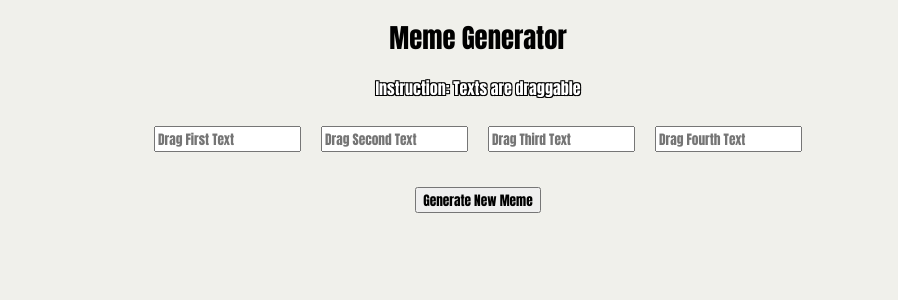
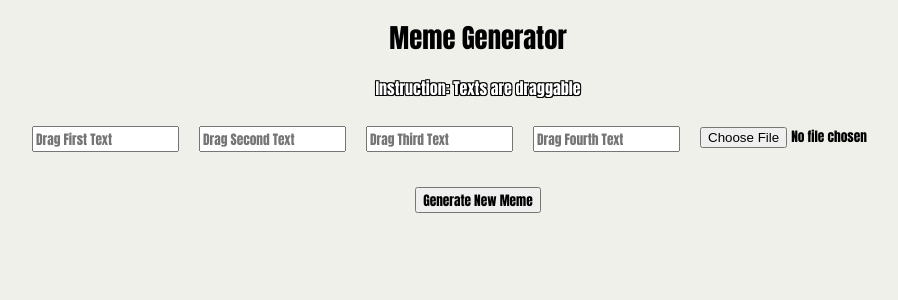
Before and after one commit to oemerueguer/mymeme-generator, a React (Create React App) app: page / in a window 1280 px wide. Shown: the top 300 px of the page, without its empty margins (162-1060 px from the left). Built offline with nearby package versions, Linux system fonts and the light colour scheme; no server answers.

Commit message:
added uploading

```diff
--- a/src/components/MemeStyle.css
+++ b/src/components/MemeStyle.css
@@ -36,8 +36,9 @@ h1 {
     justify-content: center;
   }
   .myMeme{
-      position: relative;
+    position: relative;
   }
+
   @media screen and (max-width: 600px){
     .memePic {
         height: 400px;
--- a/src/components/MemesGenerator.js
+++ b/src/components/MemesGenerator.js
@@ -24,6 +24,11 @@ export default function Memes() {
       )
       .catch((error) => console.log(error));
   };
+  const uploadingPicture = (e) => {
+    console.log(e)
+    setPicture({file: URL.createObjectURL(e.target.files[0])}.file)
+  }
+
  // Control purposes if states working
  // console.log(firstText);
  // console.log(secondText);
@@ -58,6 +63,12 @@ export default function Memes() {
           onChange={(e) => setFourthText(e.target.value.toUpperCase())}
           value={fourthText}
         />
+        <input
+          style={{ margin: "10px" }}
+          type="file"
+          accept="image/x-png,image/gif,image/jpeg"
+          onChange={uploadingPicture}
+        />
       </div>
       <button className="generateBtn" onClick={fetchPicture}>Generate New Meme</button>
 
```
